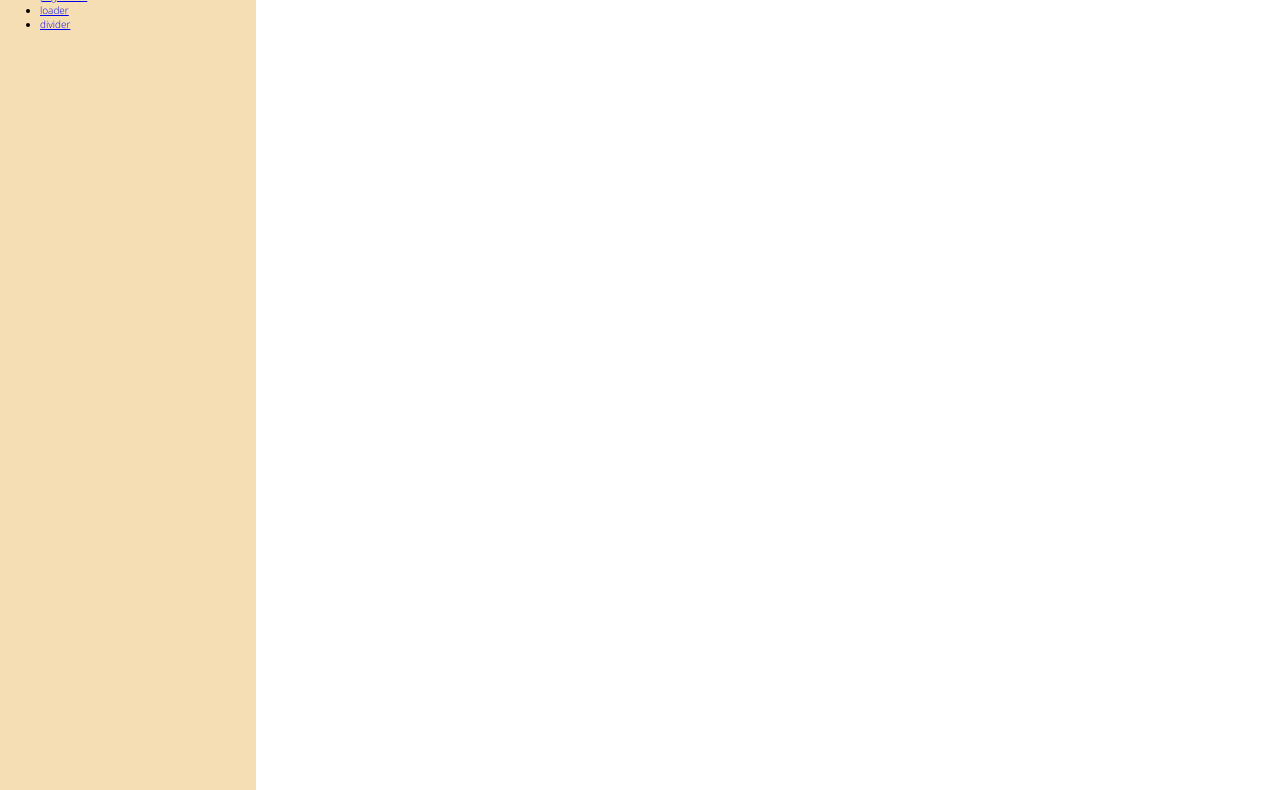
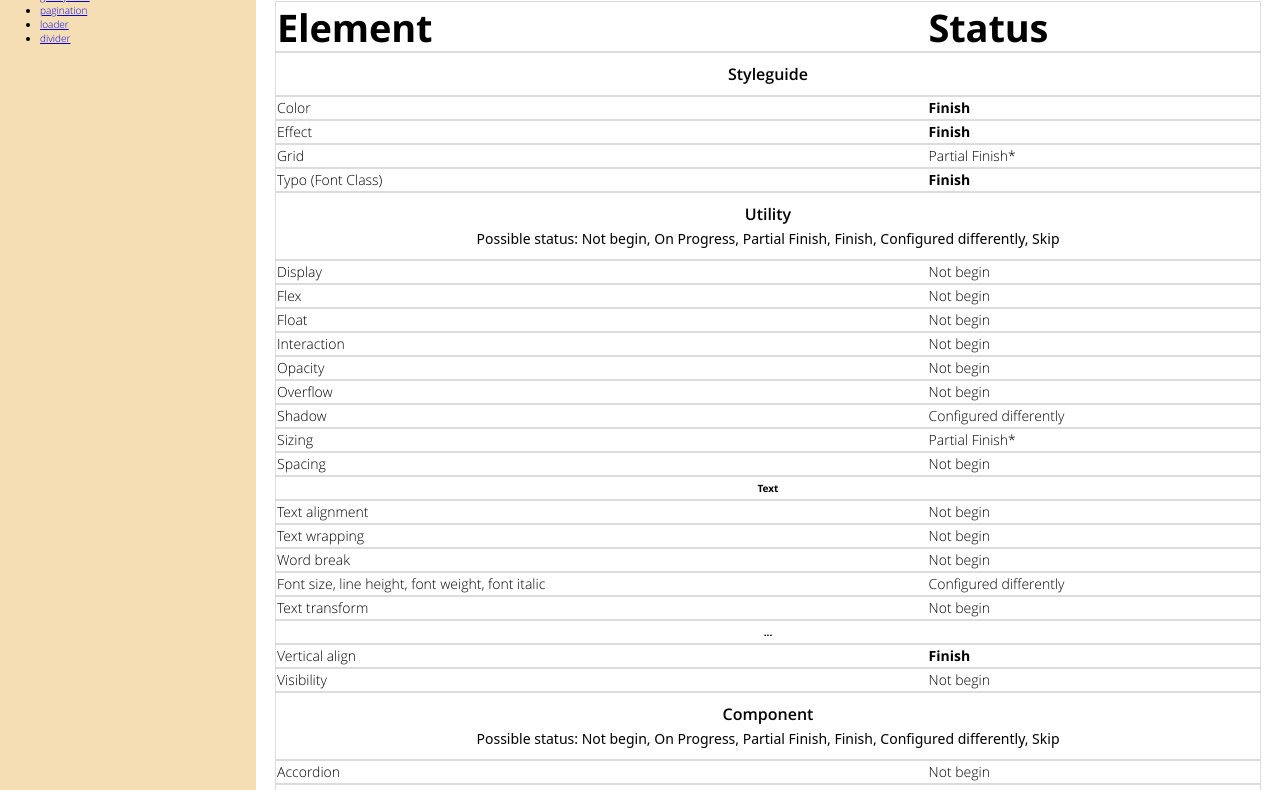
Before and after one commit to tdp1999/Plib, a website built with webpack: page src/index.html in a window 1280 px wide. Shown: the part 98-888 px from the top of the page. Before the commit the page ends 800 px from the top, so only its background shows below. Built offline with nearby package versions, Linux system fonts and the light colour scheme; files whose address does not match are found by name.

Commit message:
update webpack-dev-server, add utility settings, add home page

```diff
--- a/config/webpack.common.config.js
+++ b/config/webpack.common.config.js
@@ -16,7 +16,7 @@ module.exports = {
 		// filename: '[name].js',
 	},
 	devServer: {
-		contentBase: 'dist',
+		watchFiles: 'dist/*',
 	},
 	module: {
 		rules: [
--- a/package.json
+++ b/package.json
@@ -38,7 +38,7 @@
 		"terser-webpack-plugin": "^5.1.4",
 		"webpack": "^5.45.1",
 		"webpack-cli": "^4.7.2",
-		"webpack-dev-server": "^3.11.1",
+		"webpack-dev-server": "^4.2.1",
 		"webpack-merge": "^5.8.0"
 	}
 }
--- a/src/scripts/divider.js
+++ b/src/scripts/divider.js
@@ -8,9 +8,9 @@ export default function () {
 
     innerHTML += `
         <div class="demo-divider">
-            <div class="divider-hort w-50 w-lg-100"></div>
+            <div class="divider-hort"></div>
             <div style="margin-bottom: 10px"></div>
-<!--            <div class="divider-vert"></div>-->
+            <div class="divider-vert"></div>
         </div>
    `;
 
--- /dev/null
+++ b/src/scripts/home.js
@@ -0,0 +1,92 @@
+export default function () {
+    const container = document.getElementById('demo-container');
+    if (!container) return;
+
+    const home = document.createElement('div');
+
+    let innerHTML = ``;
+
+    innerHTML += `
+        <table class="home-table">
+            <tr class="h2-des"><th>Element</th><th>Status</th></tr>
+            <tr><th class="body-md--semiBold section-divide" colspan="2">Styleguide</th></tr>
+            <tr><td>Color               </td><td class="text--bold">Finish</td></tr>
+            <tr><td>Effect              </td><td class="text--bold">Finish</td></tr>
+            <tr><td>Grid                </td><td>Partial Finish*</td></tr>
+            <tr><td>Typo (Font Class)   </td><td class="text--bold">Finish</td></tr>
+            <tr><th class="body-md--semiBold section-divide" colspan="2">Utility
+                <br>
+               <span class="body-sm--regular">Possible status: Not begin, On Progress, Partial Finish, Finish, Configured differently, Skip</span>
+            </th></tr>
+            <tr><td>Display         </td><td>Not begin</td></tr>
+            <tr><td>Flex            </td><td>Not begin</td></tr>
+            <tr><td>Float           </td><td>Not begin</td></tr>
+            <tr><td>Interaction     </td><td>Not begin</td></tr>
+            <tr><td>Opacity         </td><td>Not begin</td></tr>
+            <tr><td>Overflow        </td><td>Not begin</td></tr>
+            <tr><td>Shadow          </td><td>Configured differently</td></tr>
+            <tr><td>Sizing          </td><td>Partial Finish*</td></tr>
+            <tr><td>Spacing         </td><td>Not begin</td></tr>
+            <tr><th class="sub-section-divide" colspan="2">Text</th></tr>
+            <tr><td>Text alignment  </td><td>Not begin</td></tr>
+            <tr><td>Text wrapping   </td><td>Not begin</td></tr>
+            <tr><td>Word break      </td><td>Not begin</td></tr>
+            <tr><td>Font size, line height, font weight, font italic </td><td>Configured differently</td></tr>
+            <tr><td>Text transform  </td><td>Not begin</td></tr>
+            <tr><th class="sub-section-divide" colspan="2">...</th></tr>
+            <tr><td>Vertical align  </td><td class="text--bold">Finish</td></tr>
+            <tr><td>Visibility      </td><td>Not begin</td></tr>
+
+            <tr><th class="body-md--semiBold section-divide" colspan="2">Component
+               <br>
+               <span class="body-sm--regular">Possible status: Not begin, On Progress, Partial Finish, Finish, Configured differently, Skip</span>
+            </th></tr>
+            <tr><td>Accordion       </td><td>Not begin</td></tr>
+            <tr><td>Button          </td><td>Not begin</td></tr>
+            <tr><td>Card            </td><td>Not begin</td></tr>
+            <tr><td>Comment         </td><td>Not begin</td></tr>
+            <tr><td>Divider         </td><td class="text--bold">Finish</td></tr>
+            <tr><td>Editorial       </td><td>Not begin</td></tr>
+            <tr><td>Footer          </td><td>Not begin</td></tr>
+            <tr><td>Form            </td><td>Not begin</td></tr>
+            <tr><td>Header          </td><td>Not begin</td></tr>
+            <tr><td>Hero            </td><td>Not begin</td></tr>
+            <tr><td>Icon            </td><td>Configured differently</td></tr>
+            <tr><td>Image           </td><td>Not begin</td></tr>
+            <tr><td>Link list       </td><td>Not begin</td></tr>
+            <tr><td>Loader          </td><td class="text--bold">Finish</td></tr>
+            <tr><td>Logo            </td><td>Not begin</td></tr>
+            <tr><td>Map             </td><td>Not begin</td></tr>
+            <tr><td>Notification    </td><td>Not begin</td></tr>
+            <tr><td>Overlay         </td><td>Not begin</td></tr>
+            <tr><td>Pagination      </td><td>On Progress</td></tr>
+            <tr><td>Profile         </td><td>Not begin</td></tr>
+            <tr><td>Promotion       </td><td>Not begin</td></tr>
+            <tr><td>Scrollbar       </td><td>Not begin</td></tr>
+            <tr><td>Search          </td><td>Not begin</td></tr>
+            <tr><td>Sidebar         </td><td>Not begin</td></tr>
+            <tr><td>Success         </td><td>Not begin</td></tr>
+            <tr><td>Tab             </td><td>Not begin</td></tr>
+            <tr><td>Table           </td><td>Not begin</td></tr>
+            <tr><td>Test            </td><td>Not begin</td></tr>
+            <tr><td>Text block      </td><td>Not begin</td></tr>
+            <tr><td>Toast           </td><td>Not begin</td></tr>
+        </table>
+        <h2 style="text-decoration: underline"> Note on the road </h2>
+        <h4>Grid</h4>
+        <div class="body-sm--regular">Not testing thoroughly</div>
+
+        <h4>Sizing</h4>
+        <div class="body-sm--regular">Not configuring yet: Height, relative to viewport</div>
+
+        <div style="margin-bottom: 40px"></div>
+   `;
+
+    innerHTML += `</div>`;
+
+    home.innerHTML = innerHTML;
+
+    // Render
+    container.innerHTML = '<h1 style="padding-bottom: 20px">Home</h1>';
+    container.appendChild(home);
+}
--- a/src/scripts/index.js
+++ b/src/scripts/index.js
@@ -1,3 +1,4 @@
+import home from './home';
 import color from './color';
 import typo from './typo';
 import boxShadow from './box-shadow';
@@ -8,13 +9,14 @@ import divider from "./divider";
 
 (function () {
 	const pages = {
+		home,
 		color,
 		typo,
 		boxShadow,
 		gridSystem,
 		pagination,
 		loader,
-		divider
+		divider,
 	};
 
 	window.addEventListener('load', () => {
@@ -41,10 +43,12 @@ import divider from "./divider";
 
 	function loadDemo() {
 		const hash = window.location.hash.slice(1);
+		if (hash === '') pages['home']();
+
 		const pageArray = Object.keys(pages);
 		const hashExist = pageArray.includes(hash);
 
 		if (hashExist) pages[hash]();
-		else alert("nothing's here!");
+		else pages['home']();
 	}
 })();
--- a/src/styles/demo.scss
+++ b/src/styles/demo.scss
@@ -21,6 +21,28 @@ body {
 /* Demo in common */
 .demo-secondary-header {
   color: var(--color-red);
+}
+
+/* Home */
+.home-table {
+  width: 100%;
+  border-collapse: collapse;
+  tr {
+    box-shadow: 0 0 1px rgba(0,0,0,0.8);
+  }
+  td {
+    font-size: 1.4rem;
+    line-height: 2.2rem;
+  }
+  .section-divide {
+    text-align: center;
+    padding: 10px 0;
+  }
+
+  .sub-section-divide {
+    text-align: center;
+    padding: 5px 0;
+  }
 }
 
 /* Color */
```
Also changed, not shown: 1 other file.
